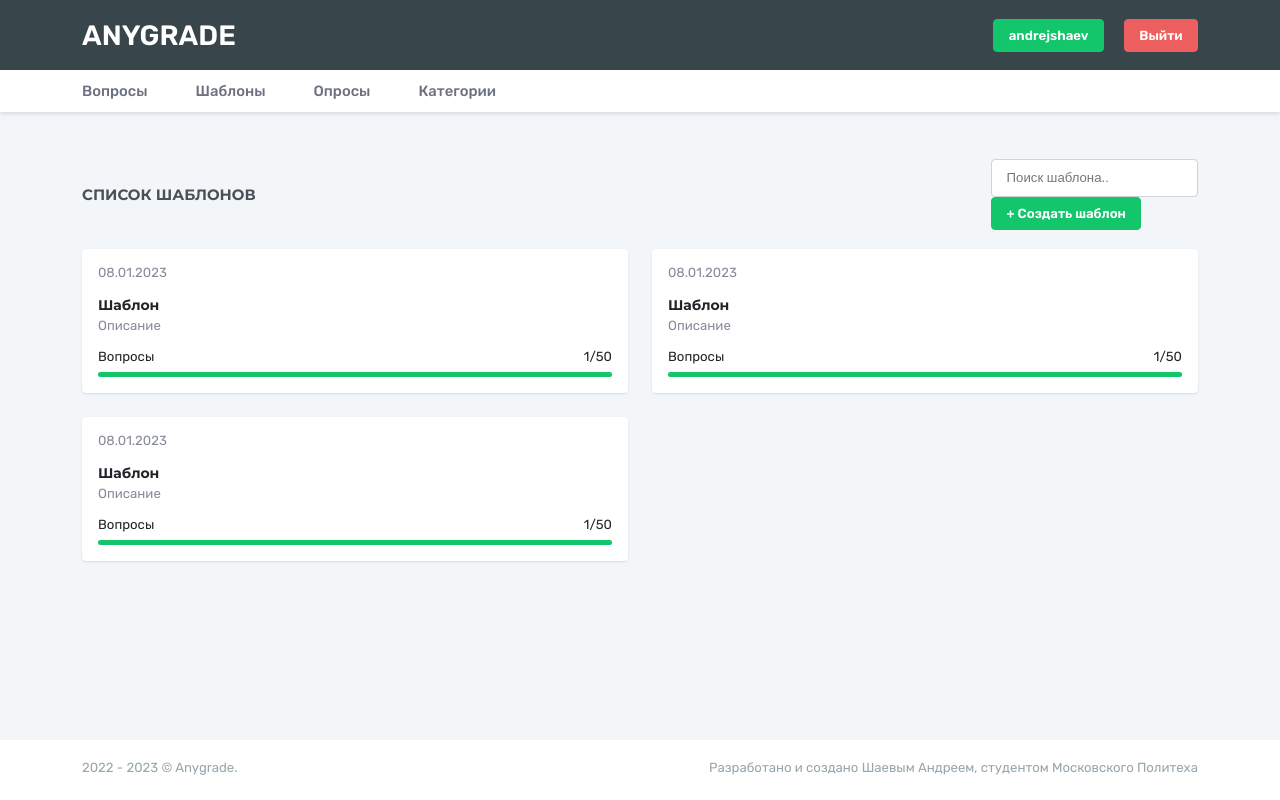
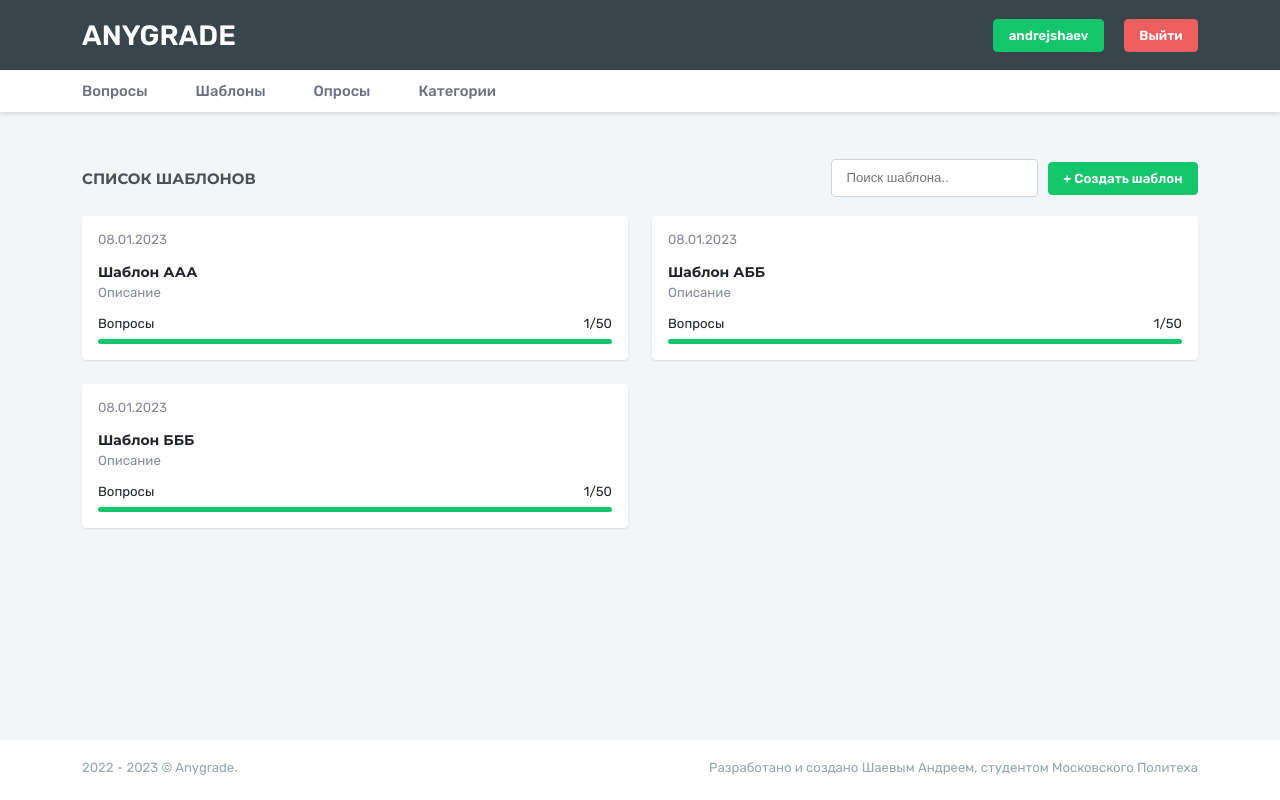
Before and after one commit to nknwns/anygrade-frontend, a Nuxt app: page / in a window 1280 px wide. Built offline with nearby package versions, Linux system fonts and the light colour scheme.

Commit message:
Create reactive search templates

```diff
--- a/assets/scss/base/_base.scss
+++ b/assets/scss/base/_base.scss
@@ -33,3 +33,18 @@ main {
 .page-enter, .page-leave-to {
     opacity: 0;
 }
+
+.list-animation {
+	> div {
+		transition: all 1s;
+	}
+}
+
+.list-enter, .list-leave-to {
+	opacity: 0;
+	transform: translateY(30px);
+}
+
+.list-complete-leave-active {
+	position: absolute;
+}
--- a/assets/scss/layouts/_sections.scss
+++ b/assets/scss/layouts/_sections.scss
@@ -12,4 +12,10 @@
         font-size: 15px;
         text-transform: uppercase;
     }
+
+	&__line {
+		display: flex;
+		align-items: center;
+		gap: 10px;
+	}
 }
--- a/pages/index.vue
+++ b/pages/index.vue
@@ -9,7 +9,14 @@
 							<form action="#" class="form">
 								<div class="form__field">
 									<label for="templatename" class="form__label" hidden>Search</label>
-									<input type="text" class="form__input" id="templatename" name="templatename" placeholder="Поиск шаблона..">
+									<input :value="templateSearchQuery"
+										   @input="updateTemplateSearchQuery"
+										   type="text"
+										   class="form__input"
+										   id="templatename"
+										   name="templatename"
+										   placeholder="Поиск шаблона.."
+									>
 								</div>
 							</form>
 							<nuxt-link to="/templates/add" class="button button--success">+ Создать шаблон</nuxt-link>
@@ -17,38 +24,46 @@
 					</div>
 				</div>
 			</div>
-			<div class="row">
-				<template v-if="isLoading">
-					<p>Загрузка данных..</p>
-				</template>
-				<template v-else>
-					<TemplatesItem
-						v-for="(template, i) in templates"
-						:key="i"
-						:template="template"
-					/>
-				</template>
+			<div class="row" v-if="isLoading">
+				<p>Загрузка шаблонов..</p>
 			</div>
+			<transition-group name="list" tag="div" class="row list-animation" v-else>
+				<TemplatesItem
+					v-for="(template, i) in templates"
+					:key="i"
+					:template="template"
+				/>
+				<div class="col-12">Список шаблонов пуст..</div>
+			</transition-group>
 		</div>
 	</section>
 </template>
 
 <script>
 
-import {mapActions, mapState} from "vuex";
+import {mapActions, mapGetters, mapMutations, mapState} from "vuex";
 
 export default {
 	name: 'TemplatePage',
 	computed: {
 		...mapState({
-			templates: state => state.templates.templates,
-			isLoading: state => state.templates.isLoading
+			isLoading: state => state.templates.isLoading,
+			templateSearchQuery: state => state.templates.searchQuery
+		}),
+		...mapGetters({
+			templates: 'templates/filteredTemplates'
 		})
 	},
 	methods: {
+		...mapMutations({
+			setTemplateSearchQuery: 'templates/setSearchQuery'
+		}),
 		...mapActions({
 			loadTemplates: 'templates/loadTemplates'
-		})
+		}),
+		updateTemplateSearchQuery(event) {
+			this.$store.commit('templates/setSearchQuery', event.target.value);
+		}
 	},
 	mounted() {
 		this.loadTemplates();
--- a/static/templates.json
+++ b/static/templates.json
@@ -1,7 +1,7 @@
 [
 	{
 		"id": 1,
-		"title": "Шаблон",
+		"title": "Шаблон ААА",
 		"created_at": "2023-01-08T18:23:49.024Z",
 		"author": {
 			"name": "Андрей Шаев",
@@ -19,7 +19,7 @@
 	},
 	{
 		"id": 2,
-		"title": "Шаблон",
+		"title": "Шаблон АББ",
 		"created_at": "2023-01-08T18:23:49.024Z",
 		"author": {
 			"name": "Андрей Шаев",
@@ -37,7 +37,7 @@
 	},
 	{
 		"id": 3,
-		"title": "Шаблон",
+		"title": "Шаблон БББ",
 		"created_at": "2023-01-08T18:23:49.024Z",
 		"author": {
 			"name": "Андрей Шаев",
--- a/store/templates.js
+++ b/store/templates.js
@@ -1,10 +1,15 @@
 export const state = () => ({
 	templates: [],
-	isLoading: true
+	isLoading: true,
+	searchQuery: ''
 })
 
 export const getters = {
-
+	filteredTemplates(state) {
+		return state.templates.filter(element =>
+			element.title?.toLowerCase().includes(state.searchQuery.toLowerCase())
+			|| element.description?.toLowerCase().includes(state.searchQuery.toLowerCase()));
+	}
 }
 
 export const mutations = {
@@ -13,6 +18,9 @@ export const mutations = {
 	},
 	setLoading(state, loading) {
 		state.isLoading = loading;
+	},
+	setSearchQuery(state, query) {
+		state.searchQuery = query;
 	}
 }
 
```
